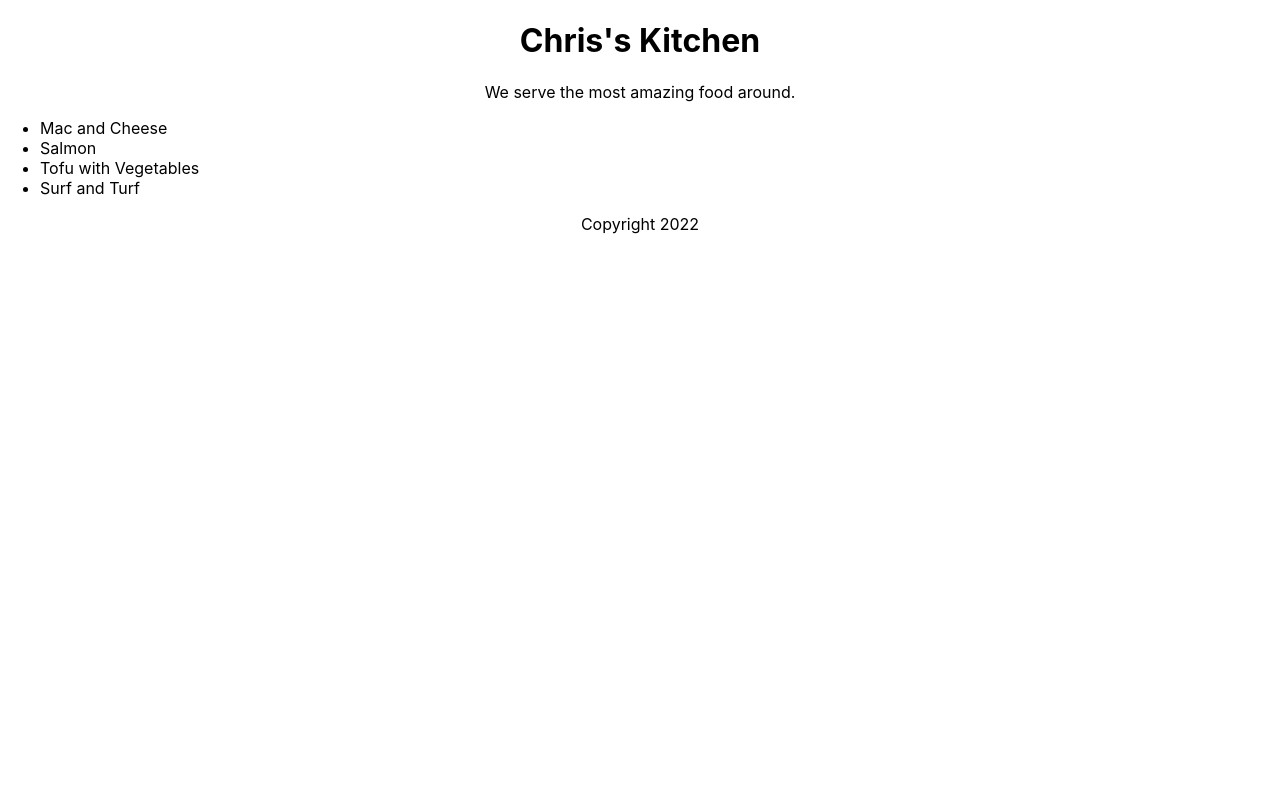
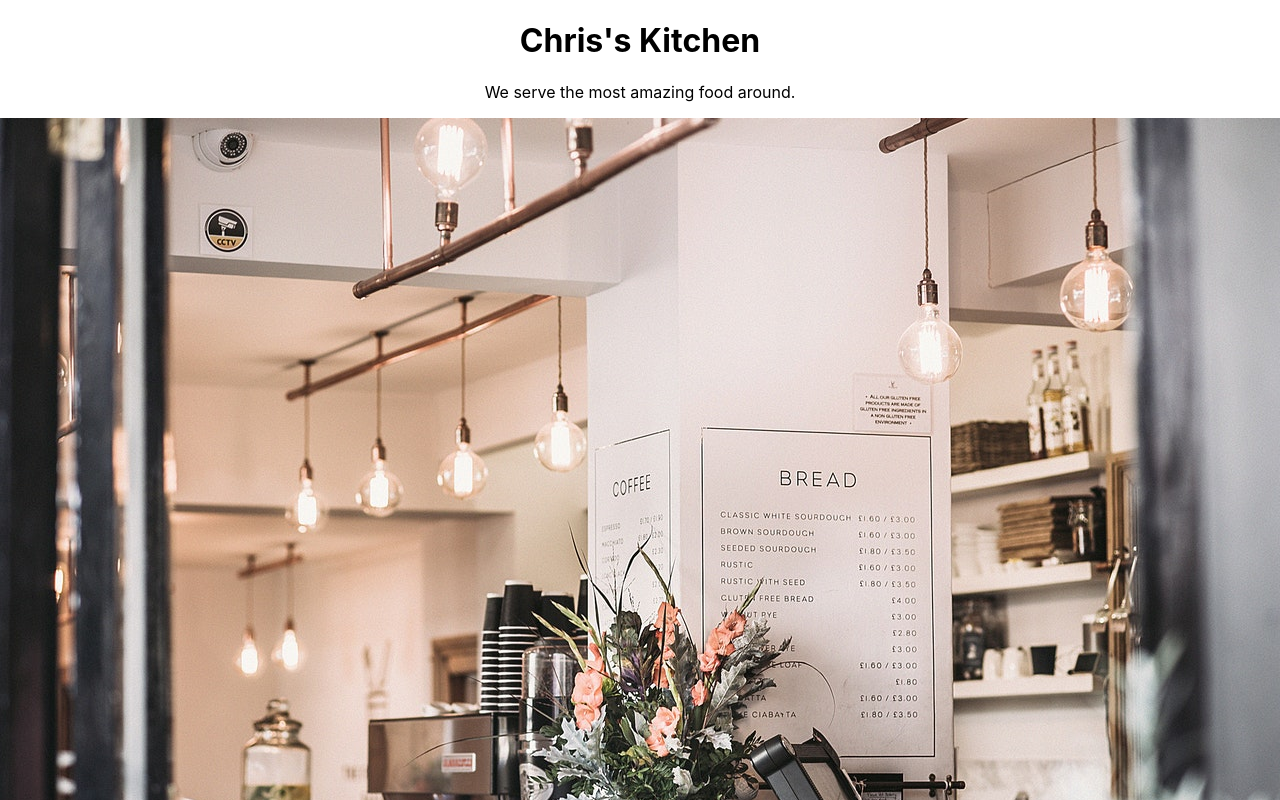
Before and after one commit to thechrise/linkedin-react-essentials, a JavaScript app: page / in a window 1280 px wide. Shown: the top 800 px of the page. Built offline with nearby package versions, Linux system fonts and the light colour scheme; the HTML template or start-up script is replaced by a standard one.

Commit message:
Displaying images with React

```diff
--- a/src/App.js
+++ b/src/App.js
@@ -1,4 +1,5 @@
 import logo from './logo.svg';
+import restaurant from './restaurant.jpg';
 import './App.css';
 
 function Header(props){
@@ -13,7 +14,7 @@ function Main(props){
   return (
     <section>
       <p>We serve the most {props.adjective} food around.</p>
-
+      <img src={restaurant} style={{maxWidth:'100%'}} alt='menu board at a restaurant'/>
       <ul style={{textAlign:'left'}}>
         {props.dishes.map(dish => (
           <li key={dish.id}>{dish.title}</li>
```
Also changed, not shown: src/restaurant.jpg (added).
